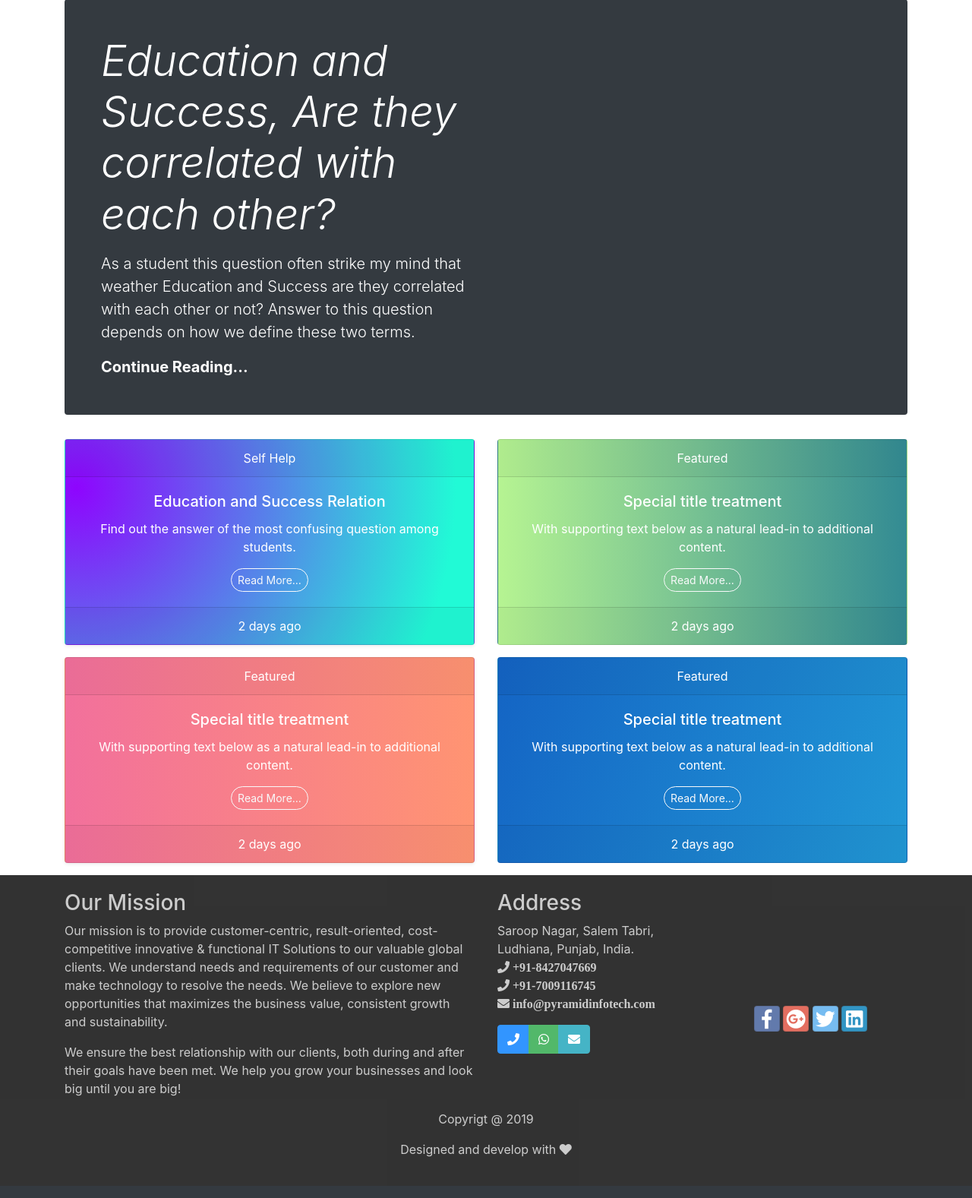
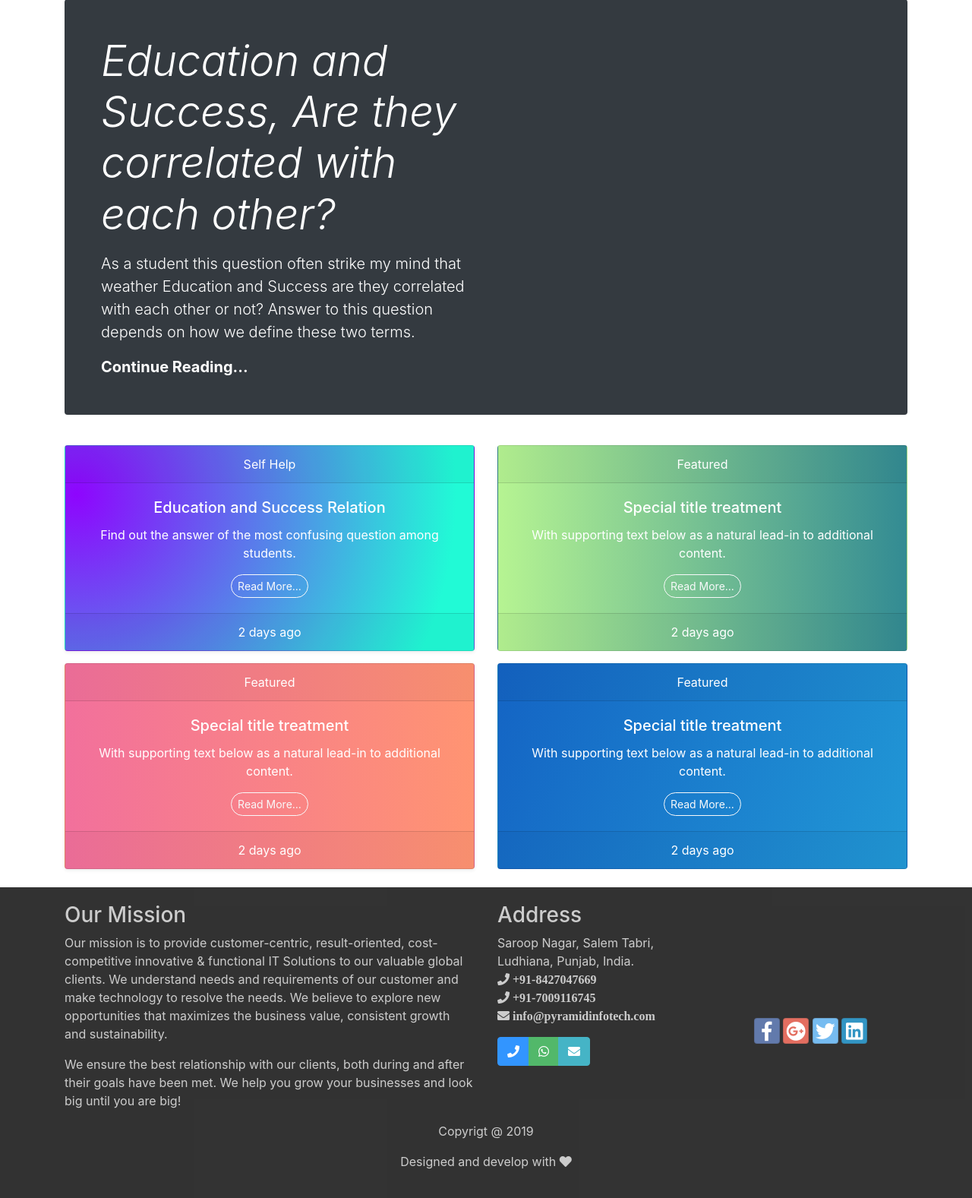
Before and after one commit to arjunlohera/pyramid, a CodeIgniter app: page /pyramid/main/blog in a window 1280 px wide. Shown: the part 78-1655 px from the top of the page at 76% size. Run offline with CodeIgniter, Linux system fonts and the light colour scheme.

Commit message:
Deploy on server

```diff
--- a/application/views/about.php
+++ b/application/views/about.php
@@ -76,7 +76,7 @@
                         </div>
                         <div class="collapse show" id="arjun" data-parent="#accordian">
                             <div class="card-body">
-                                <p class="d-none d-sm-block">
+                                <p class="">
                                     Computer Science Engineer and web developer.
                                 </p>
                             </div>
@@ -92,7 +92,7 @@
                         </div>
                         <div class="collapse" id="vanshi" data-parent="#accordian">
                             <div class="card-body">
-                                <p class="d-none d-sm-block">
+                                <p class="">
                                     Computer Science Enginner and Web developer.
                                 </p>
                             </div>
--- a/application/views/blog.php
+++ b/application/views/blog.php
@@ -10,8 +10,8 @@
             </p>
         </div>
     </div>
-    <div class="row mb-3">
-        <div class="col-md-6">
+    <div class="row">
+        <div class="col-md-6 my-2">
             <div class="card card_bg_<?=rand(1,10)?> text-white shadow-sm text-center">
                 <div class="card-header">
                     Self Help
@@ -26,7 +26,7 @@
                 </div>
             </div>
         </div>
-        <div class="col-md-6">
+        <div class="col-md-6 my-2">
             <div class="card card_bg_<?=rand(1,10)?> text-white text-center">
                 <div class="card-header">
                     Featured
@@ -42,8 +42,8 @@
             </div>
         </div>
     </div>
-    <div class="row mb-3">
-        <div class="col-md-6">
+    <div class="row">
+        <div class="col-md-6 my-2">
             <div class="card card_bg_<?=rand(1,10)?> text-white shadow-sm text-center">
                 <div class="card-header">
                     Featured
@@ -58,7 +58,7 @@
                 </div>
             </div>
         </div>
-        <div class="col-md-6">
+        <div class="col-md-6 my-2">
             <div class="card card_bg_<?=rand(1,10)?> text-white text-center">
                 <div class="card-header">
                     Featured
--- a/application/views/layouts/footer.php
+++ b/application/views/layouts/footer.php
@@ -1,6 +1,6 @@
 </body>
  <!-- START: FOOTER -->
-  <footer class="footer">
+  <footer class="footer mt-3">
       <div class="container" id="contact">
         <div class="row">
           <div class="col-12 col-md-6">
--- a/application/views/layouts/header.php
+++ b/application/views/layouts/header.php
@@ -17,7 +17,7 @@
 
 <body class="">
         <nav class="navbar navbar-expand-sm fixed-top navbar-dark bg-A_primary">
-            <a href="#" class="navbar-brand">
+            <a href="<?=base_url();?>" class="navbar-brand">
                 <img src="<?= base_url()?>\assets\img\logo\logo.png" height="50" class="px-2"
                     alt="Pyramid Infotech"> Pyramid Infotech
             </a>
```
